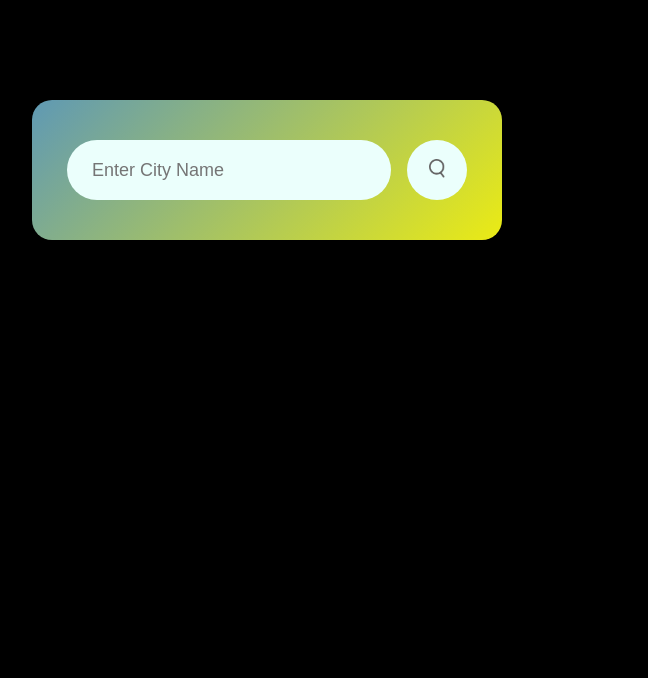
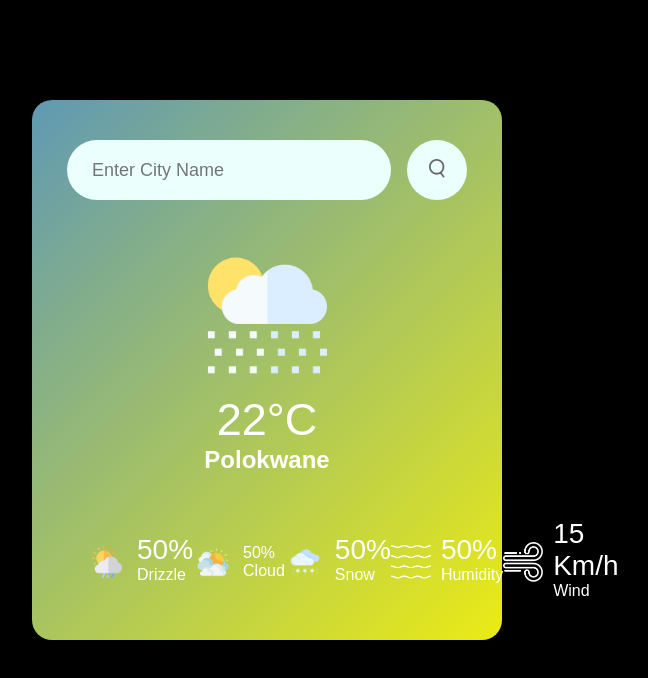
Before and after one commit to Nchavelelo/Weather_App, a plain HTML site: page index.html in a window 1280 px wide. Shown: the whole page, without its empty margins (373-1021 px from the left). Drawn offline with Linux system fonts and the light colour scheme.

Commit message:
Added Weather Api

```diff
--- a/css/style.css
+++ b/css/style.css
@@ -59,3 +59,45 @@ body
 {
     width: 16px;
 }
+.weather-icon
+{
+    width: 170px;
+    margin-top: 30px;
+}
+.weather h1
+{
+  font-size: 80px;
+  font-weight: 500;
+}
+.weather h1
+{
+  font-size: 45px;
+  font-weight: 400;
+  margin-top: -10px
+}
+.details
+{
+    display: flex;
+    align-items: center;
+    justify-content: space-between;
+    padding: 0 20px;
+    margin-top: 50px;
+
+}
+.col
+{
+    display: flex;
+    align-items: center;
+    text-align: left;
+}
+.col img
+{
+    width: 40px;
+    margin-right: 10px;
+
+}
+.humidity, .wind , .clouds , .snow, .drizzle
+{
+    font-size: 28px;
+    margin-top: -6px ;
+}
--- a/index.html
+++ b/index.html
@@ -13,7 +13,77 @@
             <button><img src="./assets/images/search.png" alt="Image of a search icon"></button>
         </div>
 
+        <div class="weather">
+            <img src="./assets/images/rain.png" alt="Image of Rain" class="weather-icon">
+            <h1 class="temp">22°C</h1>
+            <h2 class="city">Polokwane</h2>
+            <div class="details">
+                <div class="col">
+                    <img src="./assets/images/drizzle.png" alt="image of drizzle">
+
+                    <div>
+                        <p class="drizzle">50%</p>
+                        <p>Drizzle</p>
+                    </div>
+                </div>
+                <div class="col">
+                    <img src="./assets/images/clouds.png" alt="image of clouds">
+
+                    <div>
+                        <p class="cloud">50%</p>
+                        <p>Cloud</p>
+                    </div>
+                </div>
+                <div class="col">
+                    <img src="./assets/images/snow.png" alt="image of snow">
+
+                    <div>
+                        <p class="snow">50%</p>
+                        <p>Snow</p>
+                    </div>
+                </div>
+                <div class="col">
+                    <img src="./assets/images/humidity.png" alt="image of humidity">
+
+                    <div>
+                        <p class="humidity">50%</p>
+                        <p>Humidity</p>
+                    </div>
+                </div>
+                <div class="col">
+                    <img src="./assets/images/wind.png" alt="image of wind">
+
+                    <div>
+                        <p class="wind">15 Km/h</p>
+                        <p>Wind</p>
+                    </div>
+                </div>
+
+            </div>
+        </div>
+
     </div>
+    <script>
+        const apiKey = "af44d9eb150f839391f7d672b3b5ba17";
+        const apiUrl = "https://api.openweathermap.org/data/2.5/weather?units=metric&q=";
 
+        const searchBox = document.querySelector(".search input");
+        const searchBtn = document.querySelector(".search button");
+
+        async function checkWeather(city)
+        {
+            const response = await fetch(apiUrl + city + `&appid=${apiKey}`);
+            var data = await response.json();
+
+            console.log(data);
+            document.querySelector(".city").innerHTML = data.name;
+            document.querySelector(".temp").innerHTML = Math.round(data.main.temp) + " °C";
+            document.querySelector(".humidity").innerHTML = data.main.humidity + "%";
+            document.querySelector(".wind").innerHTML = data.wind.speed + " Km/h";
+            document.querySelector(".cloud").innerHTML = data.clouds.all;
+        }
+        searchBtn.addEventListener("click", ()=>{checkWeather(searchBox.value);})
+
+    </script>
 </body>
 </html>
```
